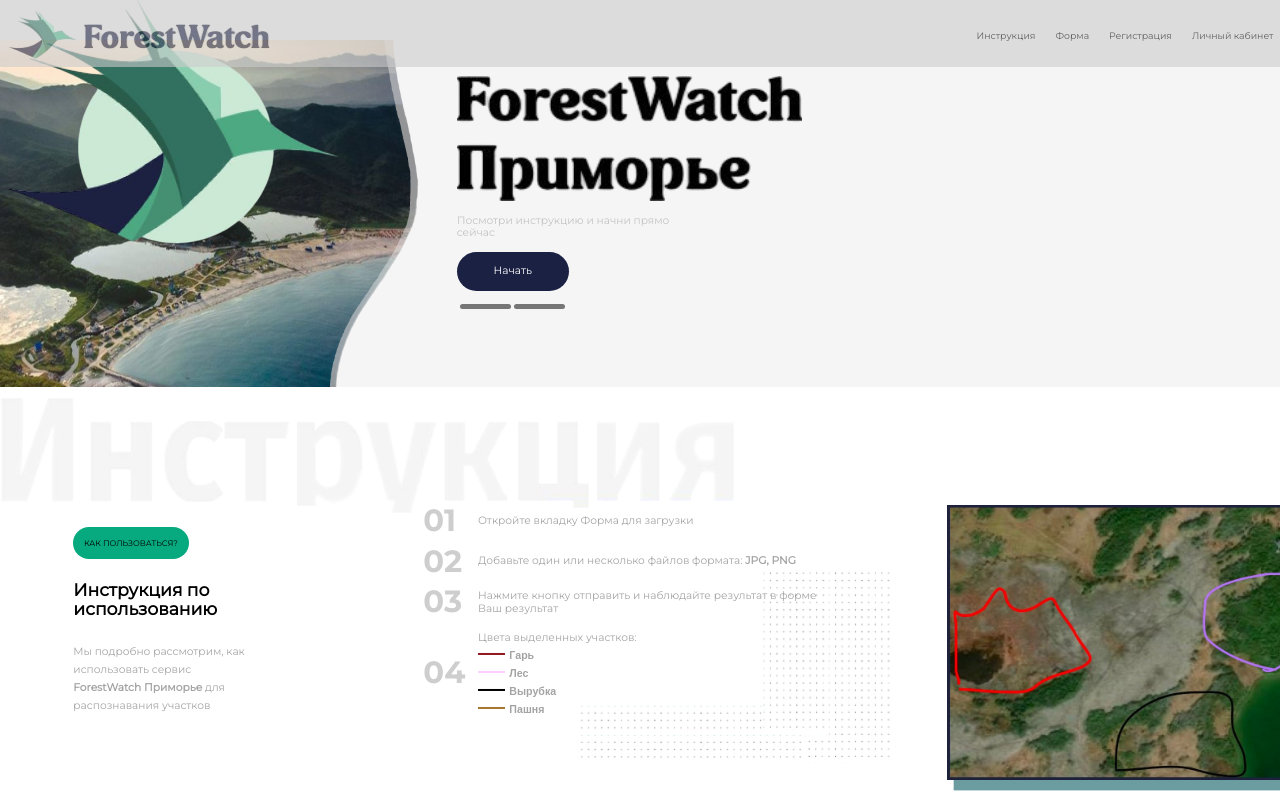
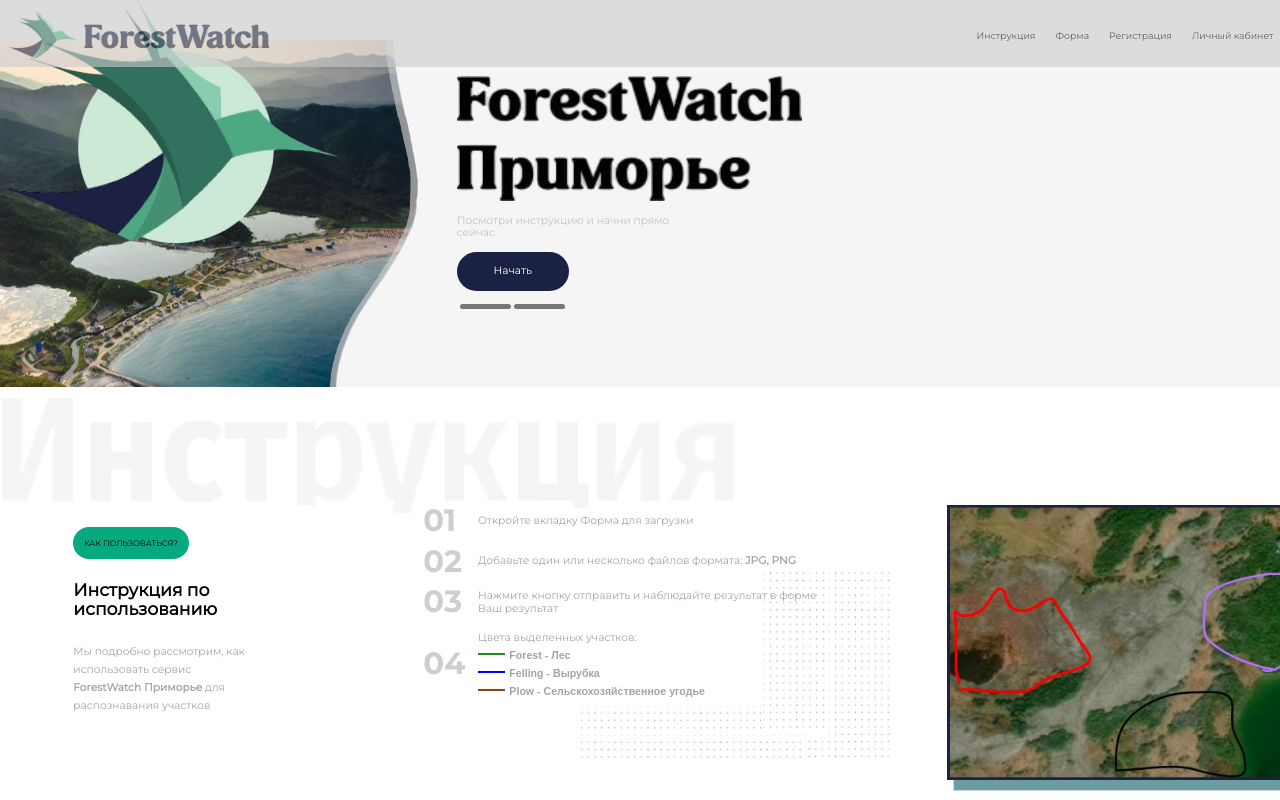
Before and after one commit to Qwental/DZZ_Project, a Next.js app in the folder web/: page / in a window 1280 px wide. Shown: the top 800 px of the page. Built offline with nearby package versions, Linux system fonts and the light colour scheme.

Commit message:
+фикс шрифтов, цветов

```diff
--- a/web/src/components/footer/footer.module.css
+++ b/web/src/components/footer/footer.module.css
@@ -195,6 +195,8 @@
 
 .footer__text {
     color: #c3c3c3;
+    font-size: 0.625vw; /* 12px / 1920px * 100 */
+    line-height: 0.73vw; /* 14px / 1920px * 100 */
     font-family: 'Montserrat', sans-serif;
 }
 
--- a/web/src/components/instruction/instruction.module.css
+++ b/web/src/components/instruction/instruction.module.css
@@ -270,13 +270,27 @@
     transform: translateY(-50%);
 }
 
-.instructionWrapperColorsItemRed .instructionWrapperColorsName::before {
-    background-color: #911820;
+.itemFelling .instructionWrapperColorsName::before {
+    background-color: blue;
 }
 
-.instructionWrapperColorsItemPurple .instructionWrapperColorsName::before {
-    background-color: #fecfff;
+.itemForest .instructionWrapperColorsName::before {
+    background-color: forestgreen;
 }
+
+.itemPlow .instructionWrapperColorsName::before {
+    background-color: saddlebrown;
+}
+
+/*.itemPlow{*/
+/*    background-color: brown;*/
+/*}*/
+/*.itemForest{*/
+/*    background-color: green;*/
+/*}*/
+/*.itemFelling{*/
+/*    background-color: blue;*/
+/*}*/
 
 .instructionWrapperColorsItemOrange .instructionWrapperColorsName::before {
     background-color: #a77730;
--- a/web/src/components/instruction/instruction.tsx
+++ b/web/src/components/instruction/instruction.tsx
@@ -50,17 +50,17 @@
                                 Цвета выделенных участков:
                             </span>
                             <ul className={styles.instructionWrapperColors}>
-                                <li className={`${styles.instructionWrapperColorsItem} ${styles.instructionWrapperColorsItemRed}`}>
-                                    <span className={styles.instructionWrapperColorsName}>Гарь</span>
+                                {/*<li className={`${styles.instructionWrapperColorsItem} ${styles.instructionWrapperColorsItemRed}`}>*/}
+                                {/*    <span className={styles.instructionWrapperColorsName}>Гарь</span>*/}
+                                {/*</li>*/}
+                                <li className={`${styles.instructionWrapperColorsItem} ${styles.itemForest}`}>
+                                    <span className={styles.instructionWrapperColorsName}>Forest - Лес</span>
                                 </li>
-                                <li className={`${styles.instructionWrapperColorsItem} ${styles.instructionWrapperColorsItemPurple}`}>
-                                    <span className={styles.instructionWrapperColorsName}>Лес</span>
+                                <li className={`${styles.instructionWrapperColorsItem} ${styles.itemFelling}`}>
+                                    <span className={styles.instructionWrapperColorsName}>Felling - Вырубка</span>
                                 </li>
-                                <li className={styles.instructionWrapperColorsItem}>
-                                    <span className={styles.instructionWrapperColorsName}>Вырубка</span>
-                                </li>
-                                <li className={`${styles.instructionWrapperColorsItem} ${styles.instructionWrapperColorsItemOrange}`}>
-                                    <span className={styles.instructionWrapperColorsName}>Пашня</span>
+                                <li className={`${styles.instructionWrapperColorsItem} ${styles.itemPlow}`}>
+                                    <span className={styles.instructionWrapperColorsName}>Plow - Сельскохозяйственное угодье</span>
                                 </li>
                             </ul>
                         </div>
```
